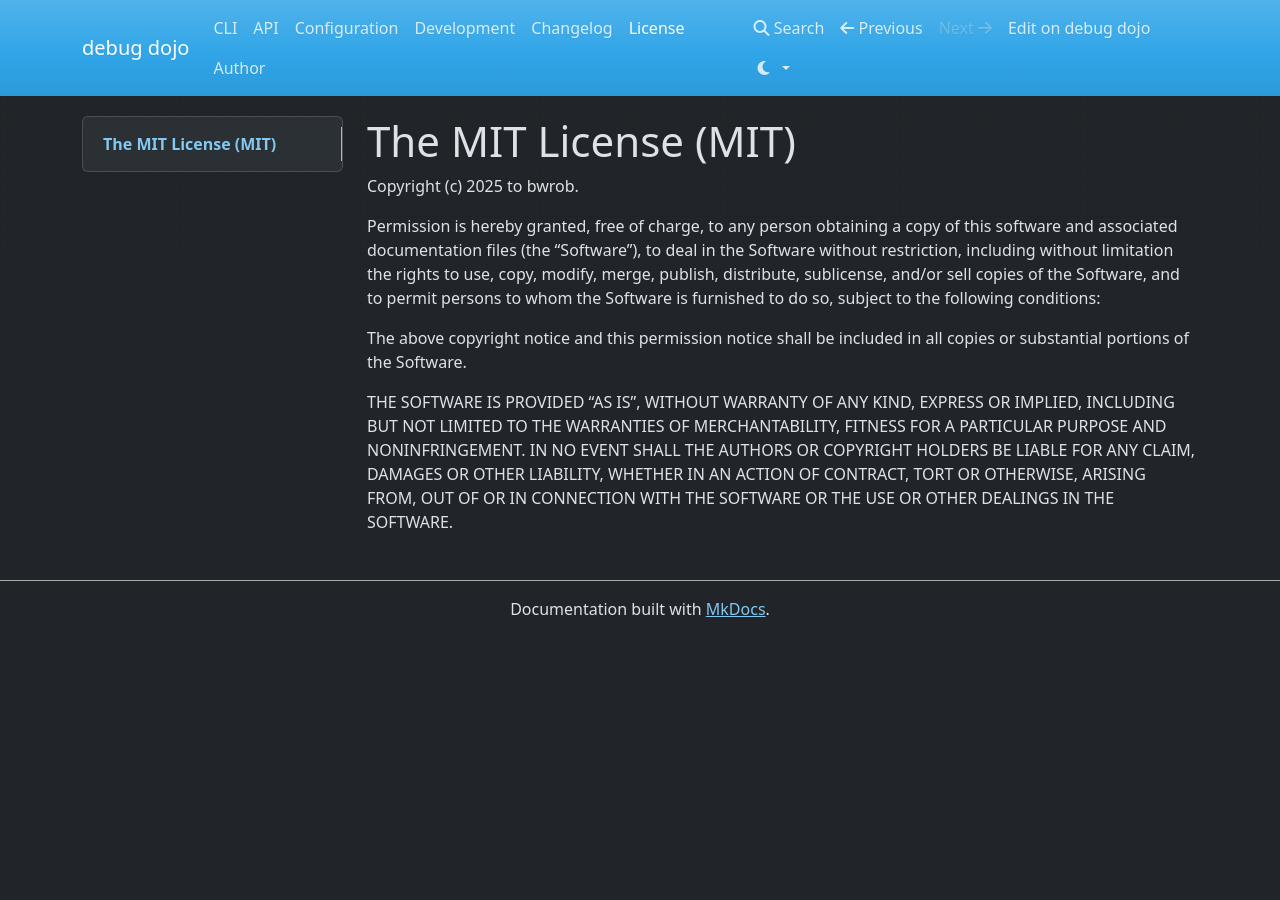
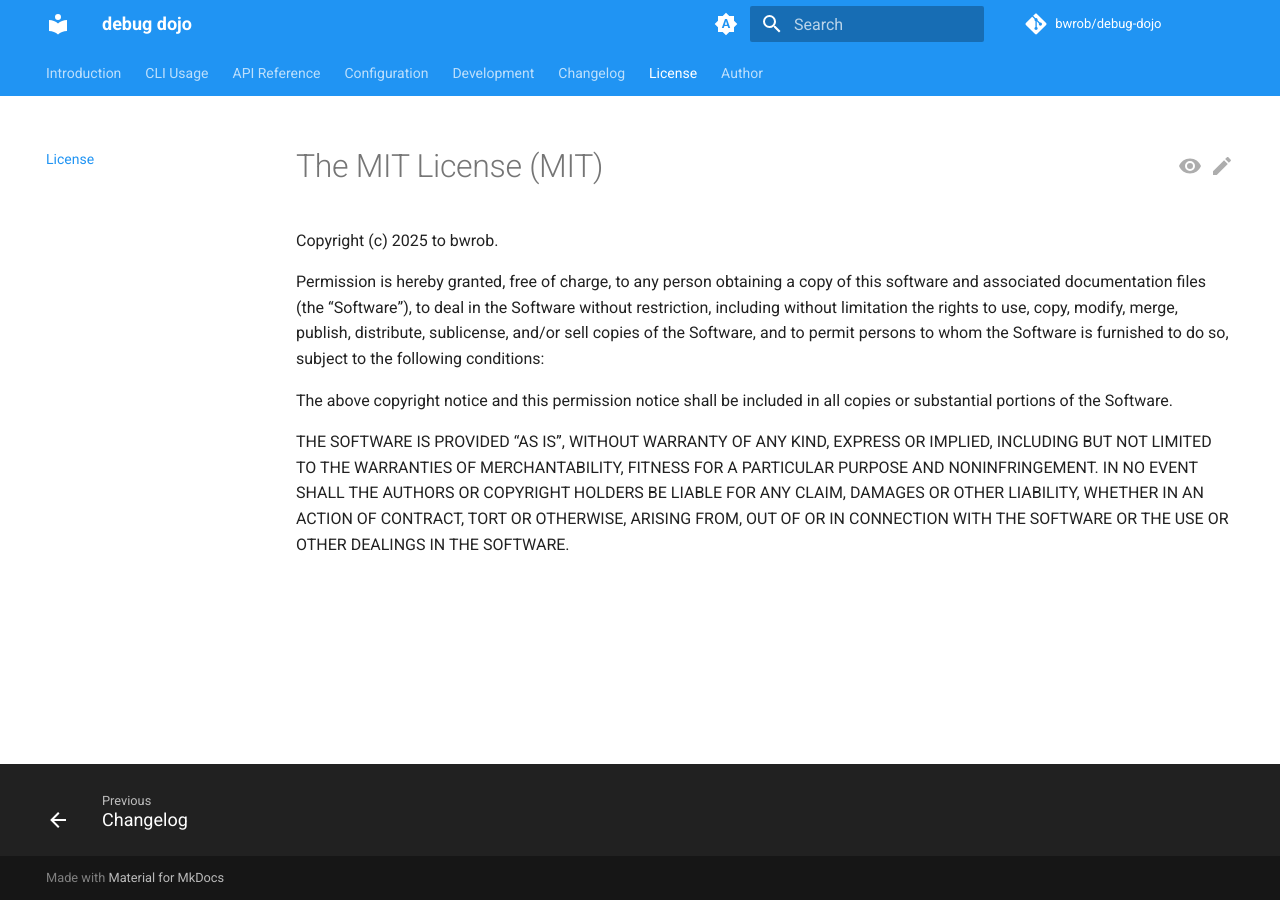
Before and after one commit to bwrob/debug-dojo, an MkDocs documentation site: the page built from docs/license.md, in a window 1280 px wide. Built offline with MkDocs 1.6.1 and Material for MkDocs 9.7.7, drawn with Linux system fonts in a browser that asks for light colours; nearby versions of some CDN libraries; a script that is not in the unit is left out; comment, search, counter and statistics services are not loaded.

Commit message:
material theme

```diff
--- a/mkdocs.yaml
+++ b/mkdocs.yaml
@@ -1,12 +1,14 @@
 ---
+edit_uri: edit/main/docs/
 markdown_extensions:
   - smarty
   - toc:
       permalink: true
   - sane_lists
 nav:
-  - CLI: cli-reference.md
-  - API: api-reference.md
+  - Introduction: index.md
+  - CLI Usage: cli-reference.md
+  - API Reference: api-reference.md
   - Configuration: configuration.md
   - Development: development.md
   - Changelog: changelog.md
@@ -21,20 +23,72 @@ plugins:
           options:
             show_symbol_type_toc: true
   - mkdocs-typer2
-repo_name: debug dojo
+  - git-revision-date-localized:
+      enable_creation_date: true
+  - git-committers:
+      branch: main
+      repository: bwrob/debug-dojo
+# repo
+repo_name: bwrob/debug-dojo
 repo_url: https://github.com/bwrob/debug-dojo
+# site
 site_author: bwrob
 site_description: debug dojo, a place for zen debugging
 site_name: debug dojo
 site_url: https://bwrob.github.io/debug-dojo/
 theme:
   color_mode: dark
-  hljs_languages:
-    - python
-    - toml
-    - bash
-    - console
-    - yaml
-  locale: en
-  name: mkdocs
-  user_color_mode_toggle: true
+  features:
+    - announce.dismiss
+    - content.action.edit
+    - content.action.view
+    - content.code.annotate
+    - content.code.copy
+    # - content.code.select
+    # - content.footnote.tooltips
+    # - content.tabs.link
+    - content.tooltips
+    # - header.autohide
+    # - navigation.expand
+    - navigation.footer
+    - navigation.indexes
+    # - navigation.instant
+    # - navigation.instant.prefetch
+    # - navigation.instant.progress
+    # - navigation.prune
+    - navigation.sections
+    - navigation.tabs
+    # - navigation.tabs.sticky
+    - navigation.top
+    - navigation.tracking
+    - search.highlight
+    - search.share
+    - search.suggest
+    - toc.follow
+    - toc.integrate
+  icon:
+    edit: material/pencil
+    repo: fontawesome/brands/git-alt
+    view: material/eye
+  name: material
+  palette:
+    - accent: yellow
+      media: (prefers-color-scheme)
+      primary: blue
+      toggle:
+        icon: material/brightness-auto
+        name: Switch to light mode
+    - accent: yellow
+      media: '(prefers-color-scheme: light)'
+      primary: blue
+      scheme: default
+      toggle:
+        icon: material/brightness-7
+        name: Switch to dark mode
+    - accent: yellow
+      media: '(prefers-color-scheme: dark)'
+      primary: blue
+      scheme: slate
+      toggle:
+        icon: material/brightness-4
+        name: Switch to system preference
--- a/pyproject.toml
+++ b/pyproject.toml
@@ -57,6 +57,9 @@
     ]
     docs = [
         "mkdocs>=1.6.1",
+        "mkdocs-git-committers-plugin-2>=2.5.0",
+        "mkdocs-git-revision-date-localized-plugin>=1.4.7",
+        "mkdocs-material>=9.6.17",
         "mkdocs-typer2>=0.1.5",
         "mkdocstrings-python>=1.17.0",
 ]
```
Also changed, not shown: 1 other file.
